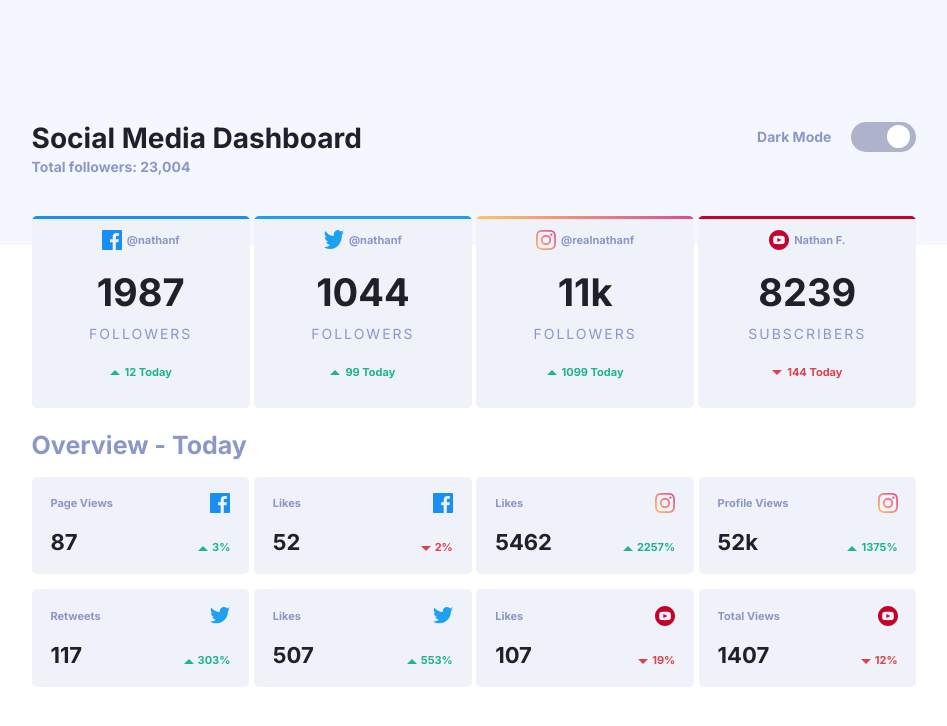
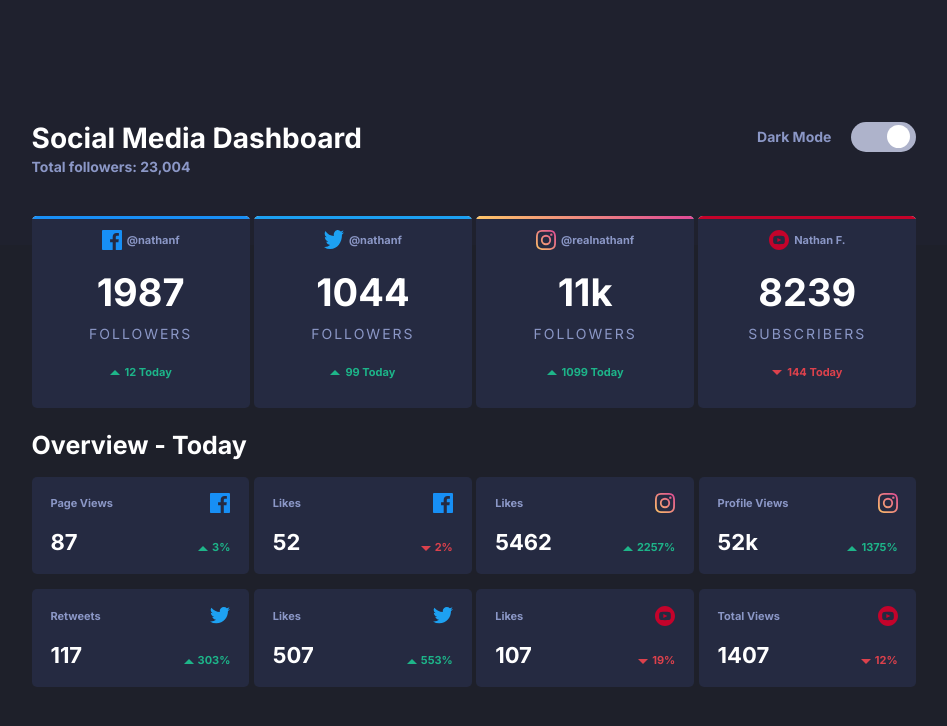
Before and after one commit to luis-moguea/dashboard, a website with bundled scripts: page index.html in a window 1280 px wide. Both pictures are taken after a click on the label 1049 px from the left and 138 px from the top of the page. Shown: the whole page, without its empty margins (166-1113 px from the left). Built offline with nearby package versions, Linux system fonts and the light colour scheme.

Commit message:
js updates

```diff
--- a/index.js
+++ b/index.js
@@ -13,7 +13,7 @@ data.map(el => {
 
     if(info.type === "followers-stadistics"){
         element = /*HTML*/`
-            <div class="main__js">
+            <div id="test" class="main__js">
                 <div class="main__js__network__color">
                     <div class="main__js__network__color" style="background: ${info.backColor};" >
                         <div id="followCard-light" class="follows-info">
@@ -70,20 +70,30 @@ const followsCount = document.querySelectorAll(".follows-info__content--count")
 const generalCount = document.querySelectorAll(".main-general__content--count")
 
 
-toggleButton.addEventListener("click", () => {
+const test = () => {
     firstCard.forEach(el => {
-        el.classList.add("follows-info-light")
+        el.classList.toggle("follows-info-light")
     })
-    title.classList.add("title--text-light")
-        body.classList.add("body-light")
+
+    title.classList.toggle("title--text-light")
+
+    body.classList.toggle("body-light")
+
     followsCount.forEach(el => {
-        el.classList.add("follows-info__content--count-light")
+        el.classList.toggle("follows-info__content--count-light")
     })
-    overview.classList.add("main-overview--text-light")
+
+    overview.classList.toggle("main-overview--text-light")
+
     secondCard.forEach(el => {
-        el.classList.add("main-general-light")
+        el.classList.toggle("main-general-light")
     })
+
     generalCount.forEach(el => {
-        el.classList.add("main-general__content--count-light")
+        el.classList.toggle("main-general__content--count-light")
     })
-})
+
+    test()
+}
+
+toggleButton.addEventListener("click", test)
--- a/style.css
+++ b/style.css
@@ -148,21 +148,8 @@ input:checked + .slide:before {
 }
 
 .follows-info-light {
-    justify-content: center;
-    width: 200px;
-    align-items: center;
-    text-align: center;
-    line-height: 3px;
-    float: left;
-    margin-bottom: 15px;
-    padding: 0.65em;
-    padding-bottom: 0;
     background-color: hsl(227, 47%, 96%);
-    border-bottom-left-radius: 5px;
-    border-bottom-right-radius: 5px;
     height: 98%;
-    margin-top: 3px;
-    cursor: pointer;
 }
 
 .follows-info:hover{
```
